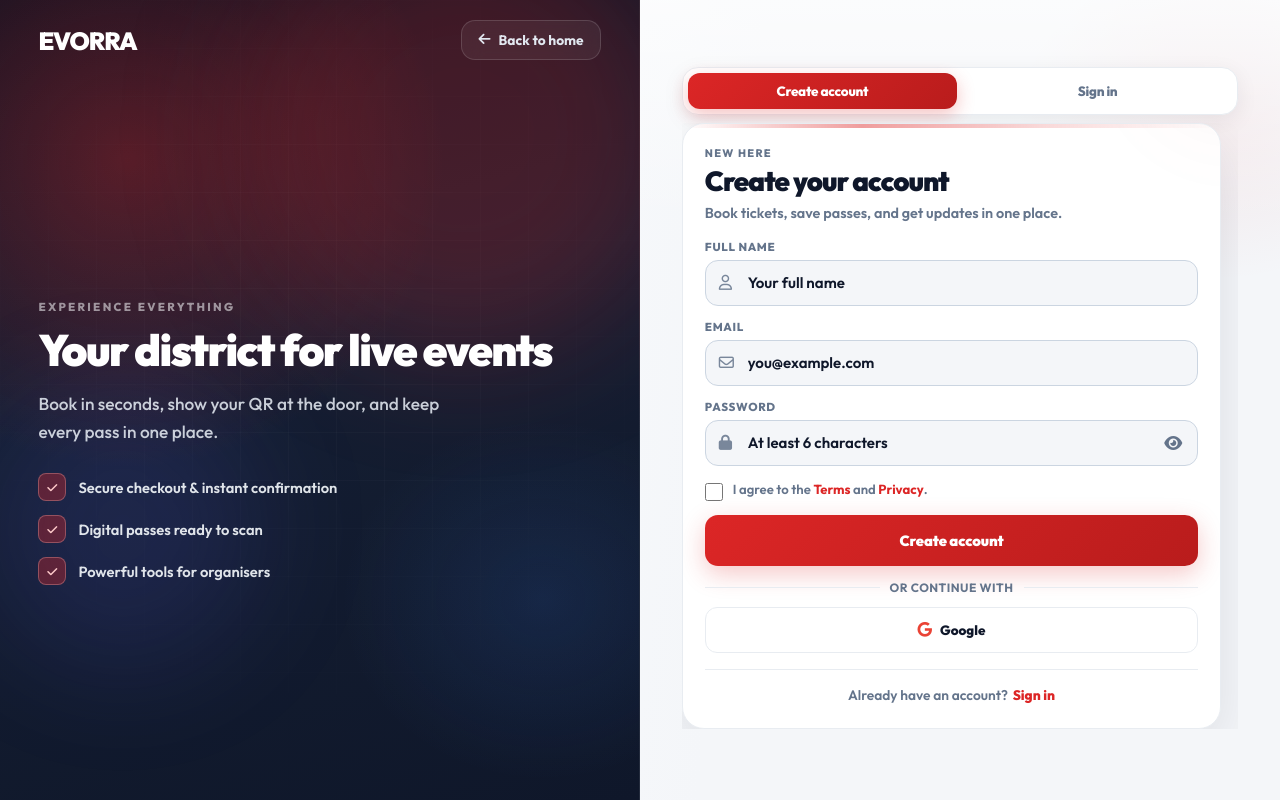
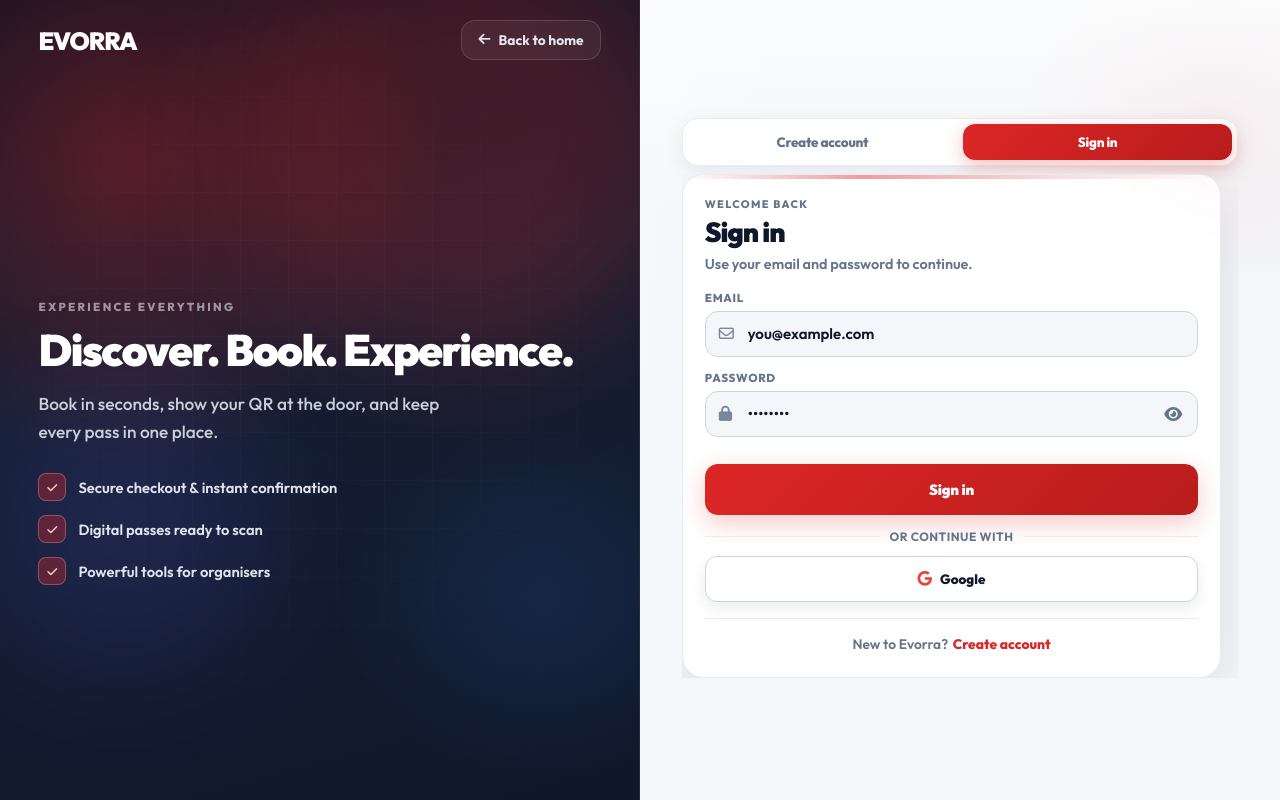
Before and after one commit to morvin2701/Evorra, a Flask app: page /auth in a window 1280 px wide. Run offline with Flask 3, Linux system fonts and the light colour scheme; some libraries are stand-ins or nearby versions.

Commit message:
Refine auth screen consistency and default to sign-in on open.
This updates auth theme contrast, improves tab and Google button visibility, refreshes hero copy, and ensures sign-in is the default state for better login-first flow.

Co-authored-by: Cursor <cursoragent@cursor.com>

```diff
--- a/templates/auth.html
+++ b/templates/auth.html
@@ -259,6 +259,13 @@
             var(--sm-bg);
         overflow: hidden;
     }
+    :is(html[data-theme="dark"], body[data-theme="dark"], body.theme-showmates[data-theme="dark"]) .auth-form-column {
+        background:
+            linear-gradient(180deg, rgba(15, 23, 42, 0.72) 0%, transparent 28%),
+            radial-gradient(ellipse 70% 45% at 90% 15%, rgba(96, 165, 250, 0.12) 0%, transparent 45%),
+            linear-gradient(95deg, rgba(2, 6, 23, 0.72) 0%, #020617 18%),
+            #020617 !important;
+    }
 
     .auth-stage {
         width: 100%;
@@ -985,6 +1019,22 @@
     .auth-social-btn--google i {
         color: #ea4335;
     }
+    .auth-social-btn--google {
+        color: #0f172a !important;
+        border-color: #cbd5e1;
+        background: #ffffff !important;
+        box-shadow: 0 6px 16px rgba(15, 23, 42, 0.08);
+    }
+    .auth-social-btn--google:hover {
+        color: #020617 !important;
+        border-color: #94a3b8;
+        box-shadow: 0 10px 24px rgba(15, 23, 42, 0.12);
+    }
+    :is(html[data-theme="dark"], body[data-theme="dark"], body.theme-showmates[data-theme="dark"]) .auth-social-btn--google {
+        color: #0f172a !important;
+        background: #ffffff !important;
+        border-color: #cbd5e1 !important;
+    }
 
     .error-banner {
         background: rgba(220, 38, 38, 0.08);
@@ -1128,7 +1178,7 @@
 
             <div class="auth-hero-content">
                 <p class="auth-hero-eyebrow">Experience everything</p>
-                <h2 class="auth-hero-title">Your district for live events</h2>
+                <h2 class="auth-hero-title">Discover. Book. Experience.</h2>
                 <p class="auth-hero-lead">Book in seconds, show your QR at the door, and keep every pass in one place.</p>
                 <ul class="auth-hero-list">
                     <li><i class="fa-solid fa-check" aria-hidden="true"></i> Secure checkout &amp; instant confirmation</li>
@@ -1142,12 +1192,12 @@
             <div class="auth-stage">
                 <div class="auth-topbar">
                     <div class="auth-switch" role="tablist" aria-label="Sign up or sign in">
-                        <button type="button" id="switch-signup" class="switch-btn active" role="tab" aria-selected="true" onclick="toggleView('signup')">Create account</button>
-                        <button type="button" id="switch-login" class="switch-btn" role="tab" aria-selected="false" onclick="toggleView('login')">Sign in</button>
+                        <button type="button" id="switch-signup" class="switch-btn" role="tab" aria-selected="false" onclick="toggleView('signup')">Create account</button>
+                        <button type="button" id="switch-login" class="switch-btn active" role="tab" aria-selected="true" onclick="toggleView('login')">Sign in</button>
                     </div>
                 </div>
 
-                <div id="signup-view" class="form-view active animate-evorra">
+                <div id="signup-view" class="form-view animate-evorra">
                     <div class="auth-form-scroll">
                     <div class="auth-panel">
                         <p class="auth-kicker">New here</p>
@@ -1202,7 +1252,7 @@
                     </div>
                 </div>
 
-                <div id="login-view" class="form-view animate-evorra">
+                <div id="login-view" class="form-view active animate-evorra">
                     <div class="auth-form-scroll">
                     <div class="auth-panel">
                         <p class="auth-kicker">Welcome back</p>
@@ -1292,6 +1342,7 @@
     }
 
     initPasswordToggles();
+    toggleView('login');
 
     async function ensureUserDoc(user, preferredName) {
         if (!user) return;
```
Also changed, not shown: other parts of templates/auth.html (+29 -2 lines).
